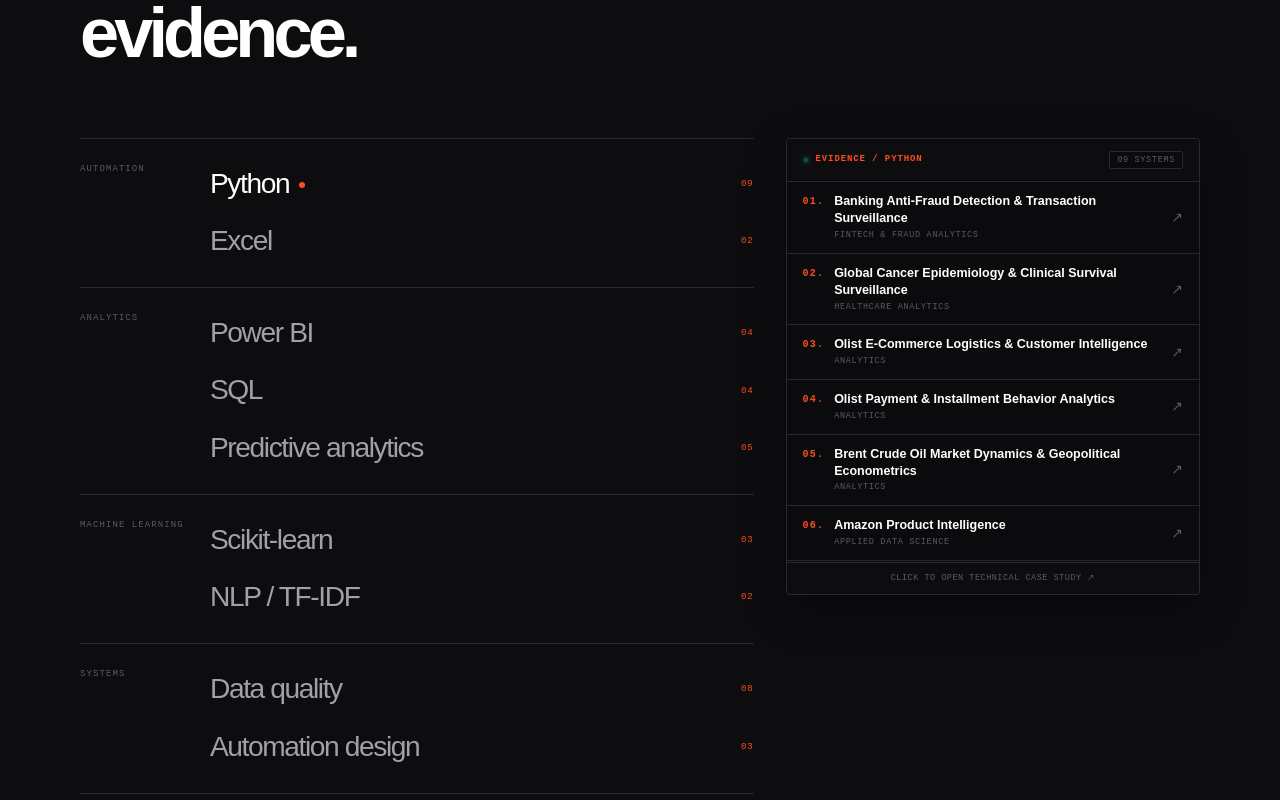
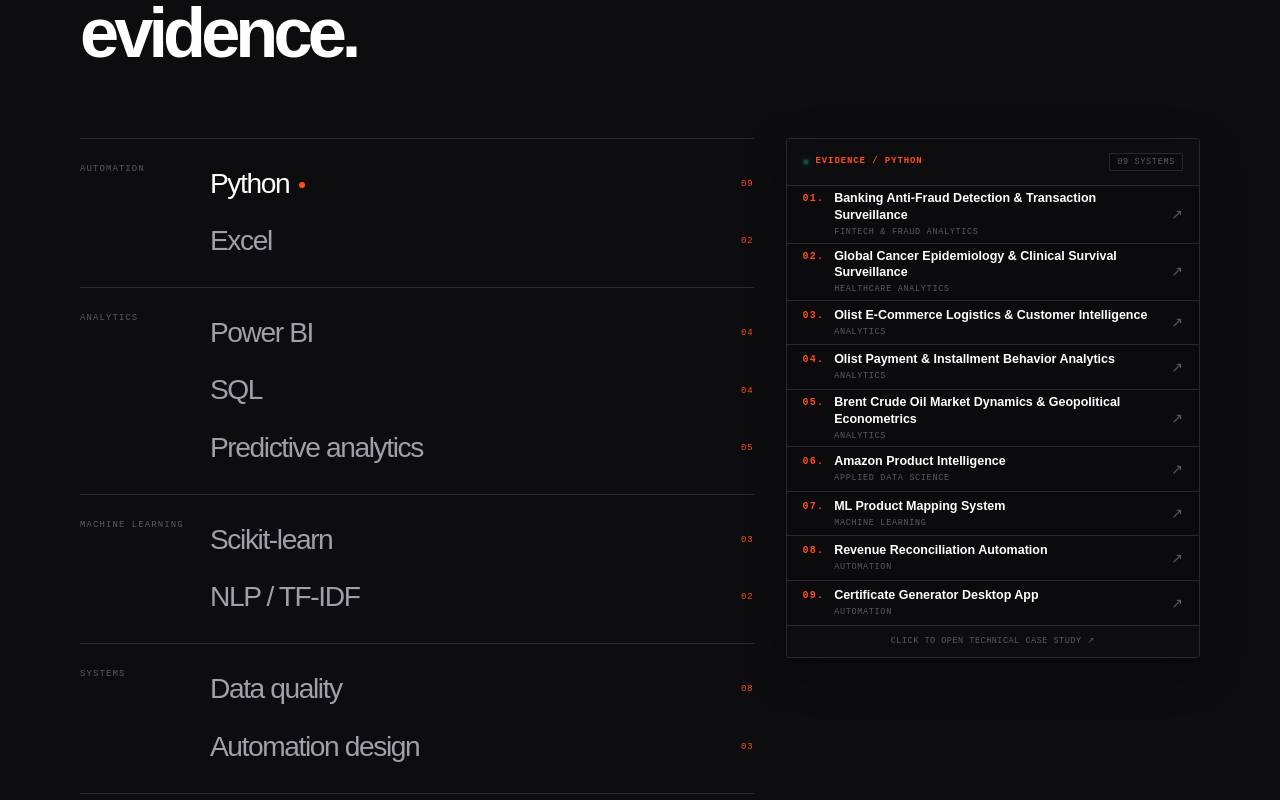
Before and after one commit to afirstana/Portofolio, a Next.js app: page / in a window 1280 px wide. Shown: the part 4373-5173 px from the top of the page. Built offline with nearby package versions, Linux system fonts and the light colour scheme.

Commit message:
refactor(skills): balance equal height and flex scrollpane for skill matrix layout

```diff
--- a/app/globals.css
+++ b/app/globals.css
@@ -777,23 +777,26 @@
   border-radius: 4px;
   position: sticky;
   top: 90px;
-  align-self: start;
+  align-self: stretch;
   display: flex;
   flex-direction: column;
   overflow: hidden;
   box-shadow: 0 14px 40px rgba(0, 0, 0, 0.35);
-  max-height: 480px;
+  min-height: 480px;
+  max-height: 520px;
+  height: 100%;
 }
 
 .skill-evidence-topbar {
   display: flex;
   justify-content: space-between;
   align-items: center;
-  padding: 12px 16px;
+  padding: 14px 16px;
   background: var(--surface-secondary);
   border-bottom: 1px solid var(--line);
   font-size: 9px;
   letter-spacing: .1em;
+  flex-shrink: 0;
 }
 
 .evidence-pill-label {
@@ -818,7 +821,8 @@
 .skill-evidence-scrollpane {
   display: flex;
   flex-direction: column;
-  max-height: 380px;
+  flex: 1;
+  min-height: 0;
   overflow-y: auto;
   scrollbar-width: thin;
   scrollbar-color: var(--accent) var(--surface-secondary);
@@ -832,11 +836,12 @@
   display: flex;
   justify-content: space-between;
   align-items: center;
-  padding: 11px 16px;
+  padding: 10px 16px;
   border-bottom: 1px solid var(--line);
   text-decoration: none;
   color: inherit;
   transition: background 150ms ease, padding-left 150ms ease;
+  min-height: 44px;
 }
 
 .skill-evidence-row:last-child {
```
Also changed, not shown: 1 other file (tests, documents, lock files or other folders).
